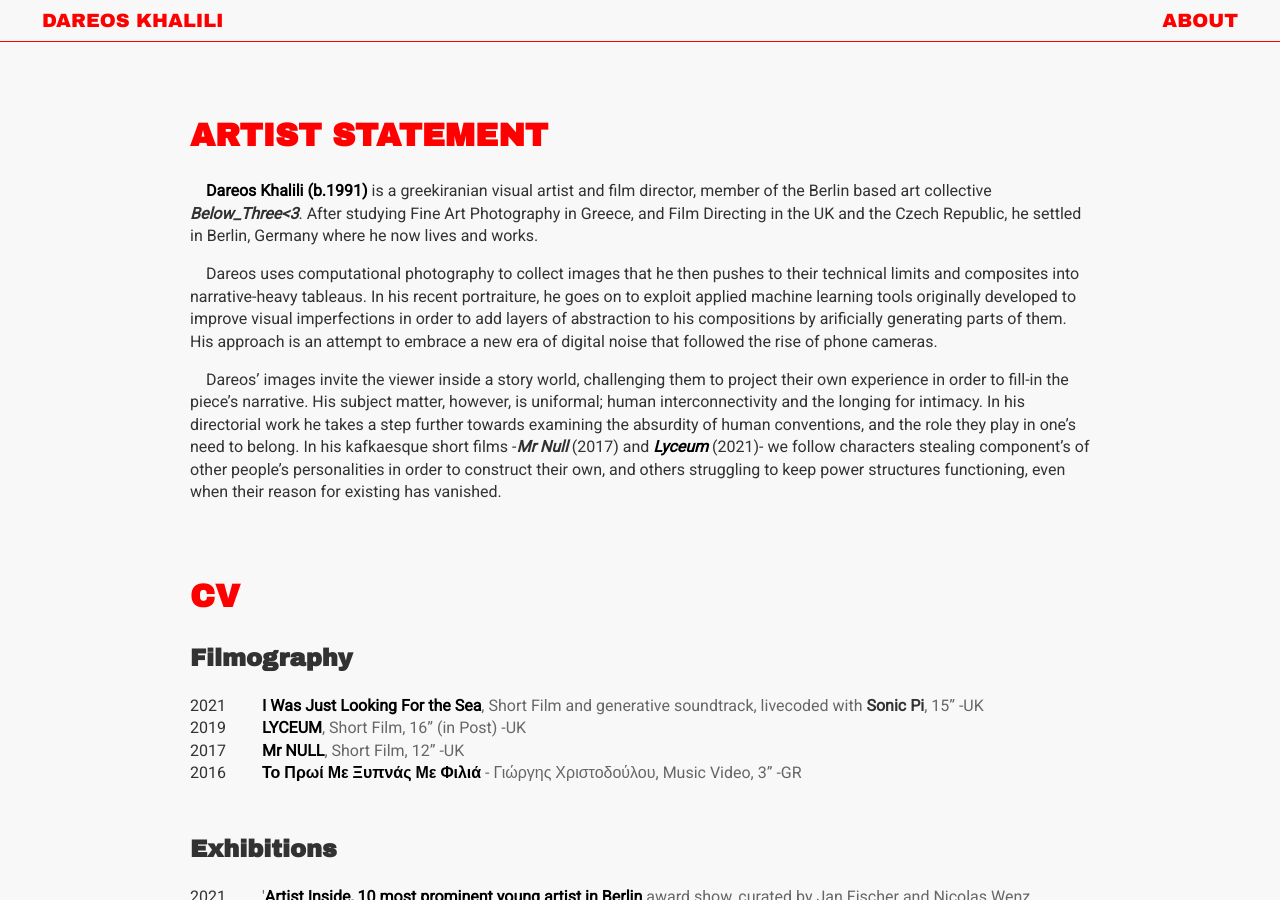
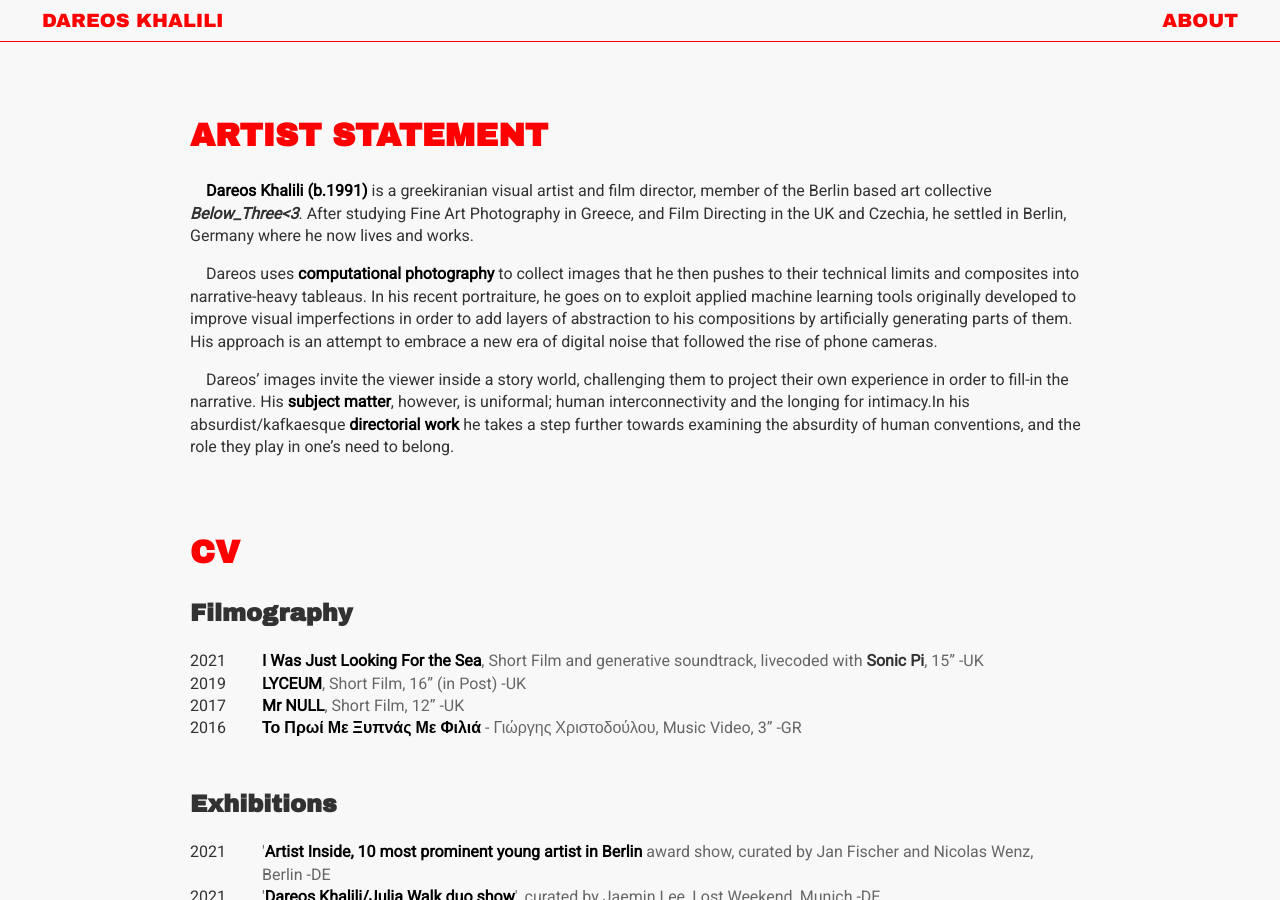
Before and after one commit to dareosK/art-we-1, a Jekyll site: the page built from about.html, in a window 1280 px wide and 900 px high. Built offline with Jekyll 4.4.1, drawn with Linux system fonts in a browser that asks for light colours.

Commit message:
simplifies artist statement

```diff
--- a/about.html
+++ b/about.html
@@ -17,13 +17,13 @@ title: Dareos Khalili - about
 
   <h1>ARTIST STATEMENT</h1>
   <p>
-    &emsp;<strong>Dareos Khalili (b.1991)</strong> is a greekiranian visual artist and film director, member of the Berlin based art collective <a id="b3" target=blank_ href="https://www.instagram.com/below_three/"><em>Below_Three<3</em></a>. After studying Fine Art Photography in Greece, and Film Directing in the UK and the Czech Republic, he settled in Berlin, Germany where he now lives and works.
+    &emsp;<strong>Dareos Khalili (b.1991)</strong> is a greekiranian visual artist and film director, member of the Berlin based art collective <a id="b3" target=blank_ href="https://www.instagram.com/below_three/"><em>Below_Three<3</em></a>. After studying Fine Art Photography in Greece, and Film Directing in the UK and Czechia, he settled in Berlin, Germany where he now lives and works.
   </p>
   <p>
-    &emsp;Dareos uses computational photography to collect images that he then pushes to their technical limits and composites into narrative-heavy tableaus. In his recent portraiture, he goes on to exploit applied machine learning tools originally developed to improve visual imperfections in order to add layers of abstraction to his compositions by arificially generating parts of them. His approach is an attempt to embrace a new era of digital noise that followed the rise of phone cameras.
+    &emsp;Dareos uses <strong>computational photography</strong> to collect images that he then pushes to their technical limits and composites into narrative-heavy tableaus. In his recent portraiture, he goes on to exploit applied machine learning tools originally developed to improve visual imperfections in order to add layers of abstraction to his compositions by artificially generating parts of them. His approach is an attempt to embrace a new era of digital noise that followed the rise of phone cameras.
   </p>
   <p>
-    &emsp;Dareos’ images invite the viewer inside a story world, challenging them to project their own experience in order to fill-in the piece’s narrative. His subject matter, however, is uniformal; human interconnectivity and the longing for intimacy. In his directorial work he takes a step further towards examining the absurdity of human conventions, and the role they play in one’s need to belong. In his kafkaesque short films -<a id="b3" target=blank_ href="https://www.imdb.com/title/tt6343632/"><em>Mr Null</em></a> (2017) and <strong><em>Lyceum</em></strong> (2021)- we follow characters stealing component’s of other people’s personalities in order to construct their own, and others struggling to keep power structures functioning, even when their reason for existing has vanished.
+    &emsp;Dareos’ images invite the viewer inside a story world, challenging them to project their own experience in order to fill-in the narrative. His <strong>subject matter</strong>, however, is uniformal; human interconnectivity and the longing for intimacy.In his absurdist/kafkaesque <strong>directorial work</strong> he takes a step further towards examining the absurdity of human conventions, and the role they play in one’s need to belong.
   </p>
 
   <h1 style="margin-top: 72px;">CV</h1>
```
